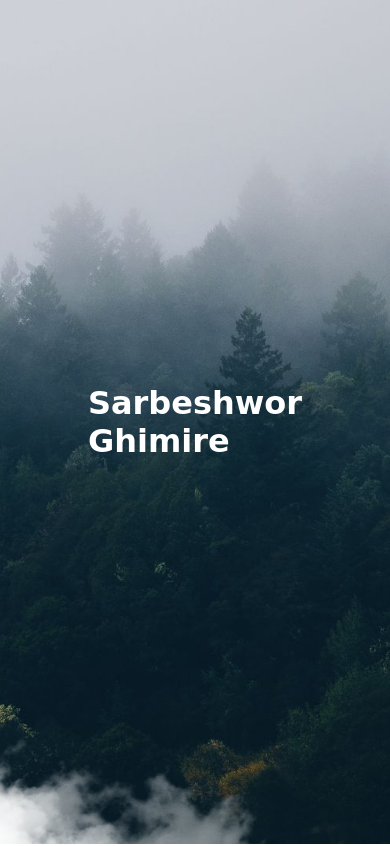
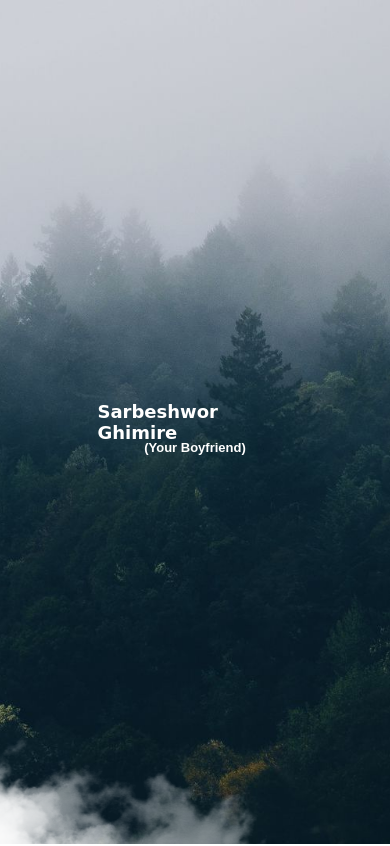
Before and after one commit to Sarbeshwor/Om, a plain HTML site: page index.html in a window 390 px wide. Shown: the top 846 px of the page. Drawn offline with Linux system fonts and the light colour scheme.

Commit message:
Add files via upload

```diff
--- a/index.html
+++ b/index.html
@@ -3,14 +3,15 @@
 <head>
     <meta charset="UTF-8">
     <meta name="viewport" content="width=device-width, initial-scale=1.0">
-    <title>Om Dai Ko Website</title>
+    <title>Document</title>
     <link rel="stylesheet" href="./main.css">
 </head>
 <body>
     <div class="container">
         <div class="container-1">
-            <h1>Sarbeshwor Ghimire
-            </h1>
+            <h2>Sarbeshwor Ghimire
+            </h2>
+            <h3>(Your Boyfriend)</h3>
 
             <div class="cloud">
                 <img src="./images/cloud1.png" alt="" style="--i:1">
--- a/main.css
+++ b/main.css
@@ -5,7 +5,7 @@
 }
 
 @import url('https://fonts.googleapis.com/css2?family=Fasthand&display=swap');
-
+@import url('https://fonts.googleapis.com/css2?family=Sono:wght@500&display=swap');
 
 .container{
     width: 100%;
@@ -20,7 +20,7 @@
     height: 100%;
     position: relative;
 }
-.container-1 h1{
+.container-1 h2{
     position: absolute;
     top:50%;
     left: 50%;
@@ -66,3 +66,34 @@
     line-height: 25px;
     padding-top: 20px;
  }
+ .container-1 h3{
+    position: absolute;
+    top:53%;
+    left: 50%;
+    transform: translate(-50% , -50%);
+    z-index: 99;
+    color: white;
+    font-family: 'Sono', sans-serif;
+}
+ @media only screen and (max-width:768px) {
+    .container-1 h2{
+        position: absolute;
+        top:50%;
+        left: 50%;
+        transform: translate(-50% , -50%);
+        z-index: 99;
+        color: white;
+        font-family: 'Fasthand', cursive;
+        font-size: large;
+ }
+ .container-1 h3{
+    position: absolute;
+    top:53%;
+    left: 50%;
+    transform: translate(-50% , -50%);
+    z-index: 99;
+    color: white;
+    font-family: 'Sono', sans-serif;
+    font-size: small;
+}
+}
```
